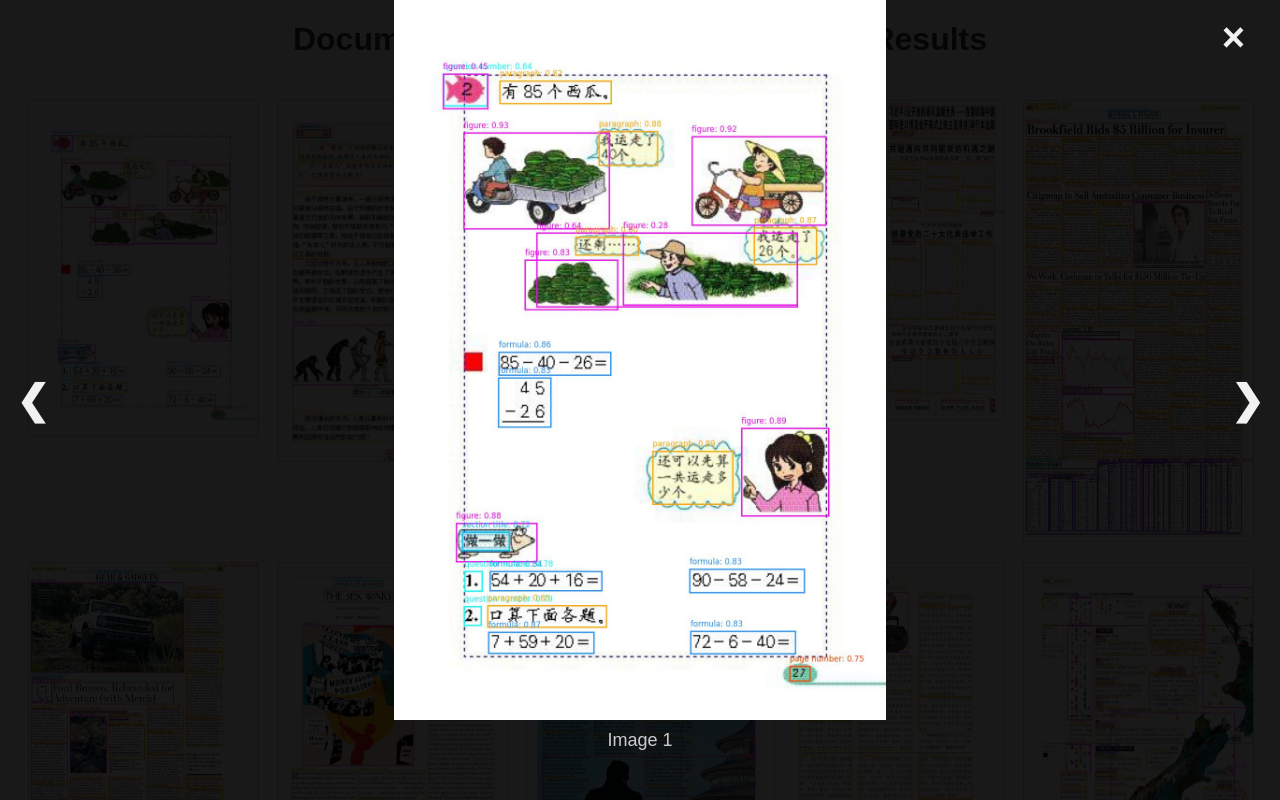
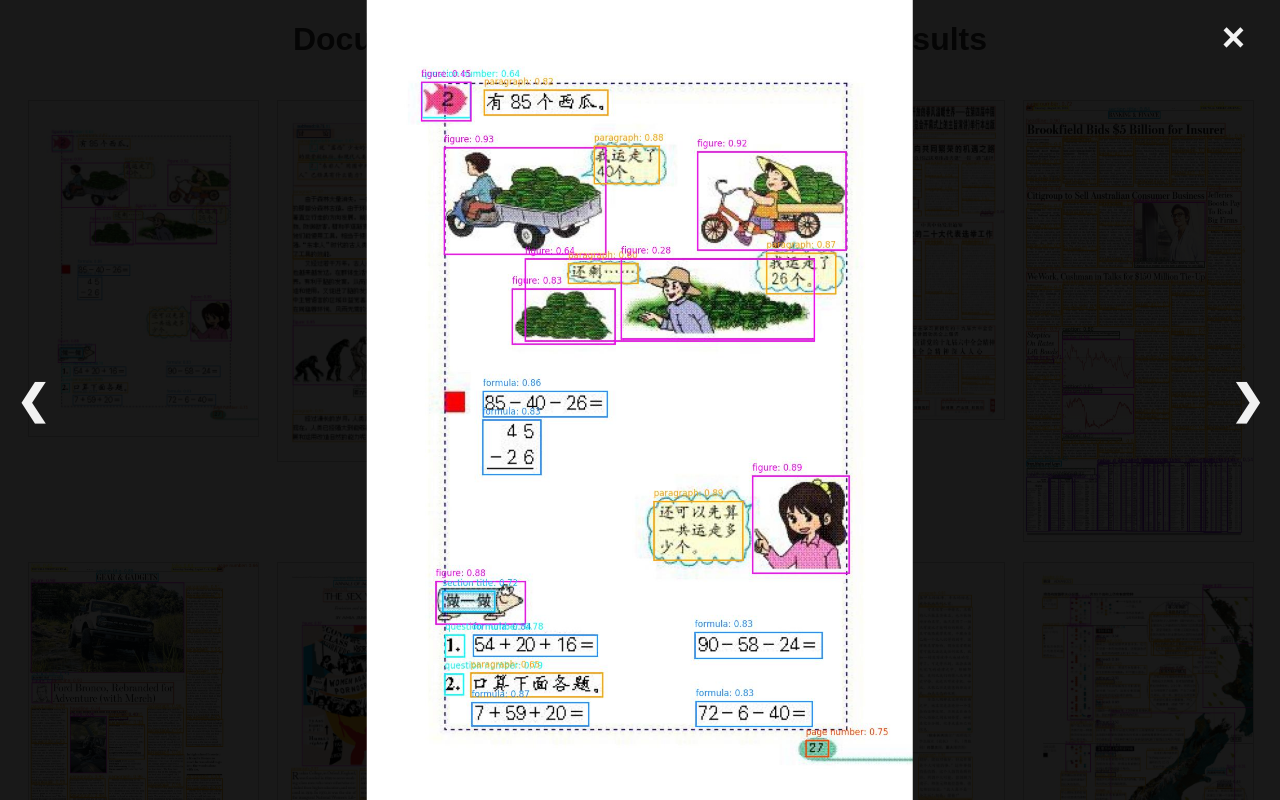
Before and after one commit to sahithi-kukkala/MD2_BEST_RESULTS, a plain HTML site: page index.html in a window 1280 px wide. Both pictures are taken after a click on the picture 143 px from the left and 268 px from the top of the page. Shown: the top 800 px of the page. Drawn offline with Linux system fonts and the light colour scheme.

Commit message:
Update index.html

```diff
--- a/index.html
+++ b/index.html
@@ -39,12 +39,14 @@
         }
 
         .modal-content {
-            margin: auto;
-            display: block;
-            width: 90%;  /* Increased width */
-            max-width: 800px;  /* Set a new max width */
-            max-height: 90%;  /* Set max height to maintain aspect ratio */
-            object-fit: contain;
+            position: absolute;
+            top: 50%;
+            left: 50%;
+            transform: translate(-50%, -50%);
+            max-width: 100%;
+            max-height: 100%;
+            width: auto;  /* Let width adjust automatically */
+            height: auto; /* Let height adjust automatically */
         }
 
         .modal-caption {
```
